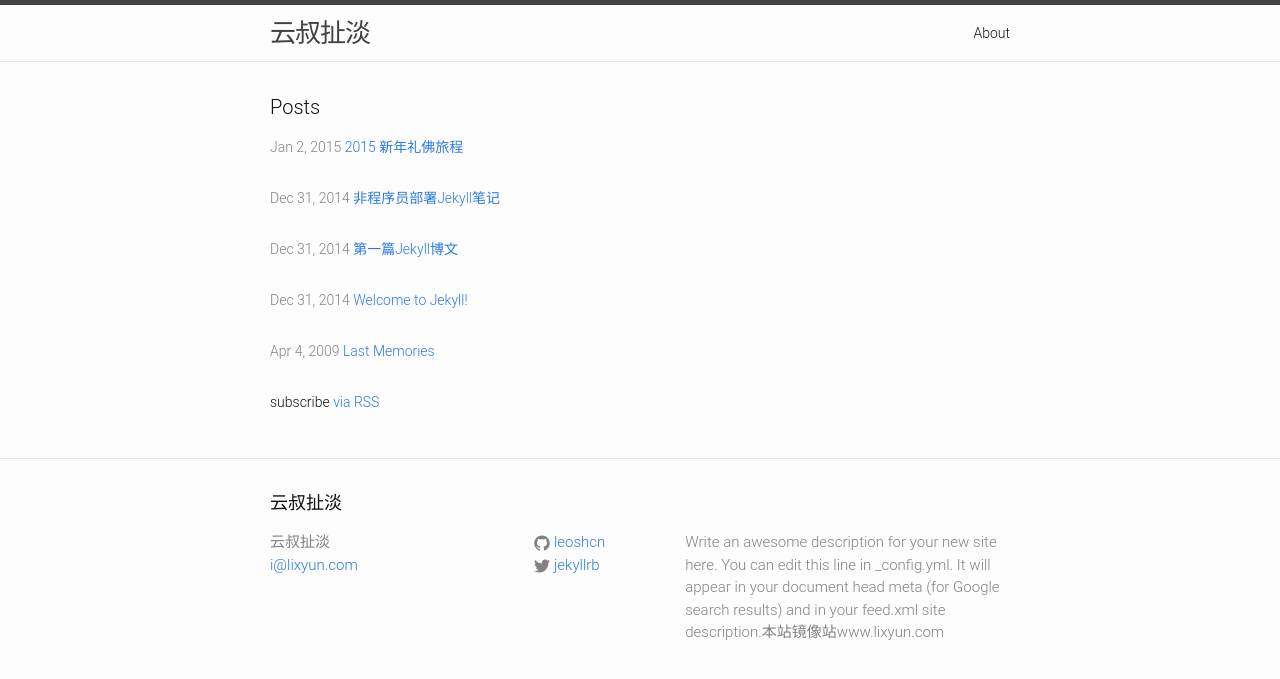
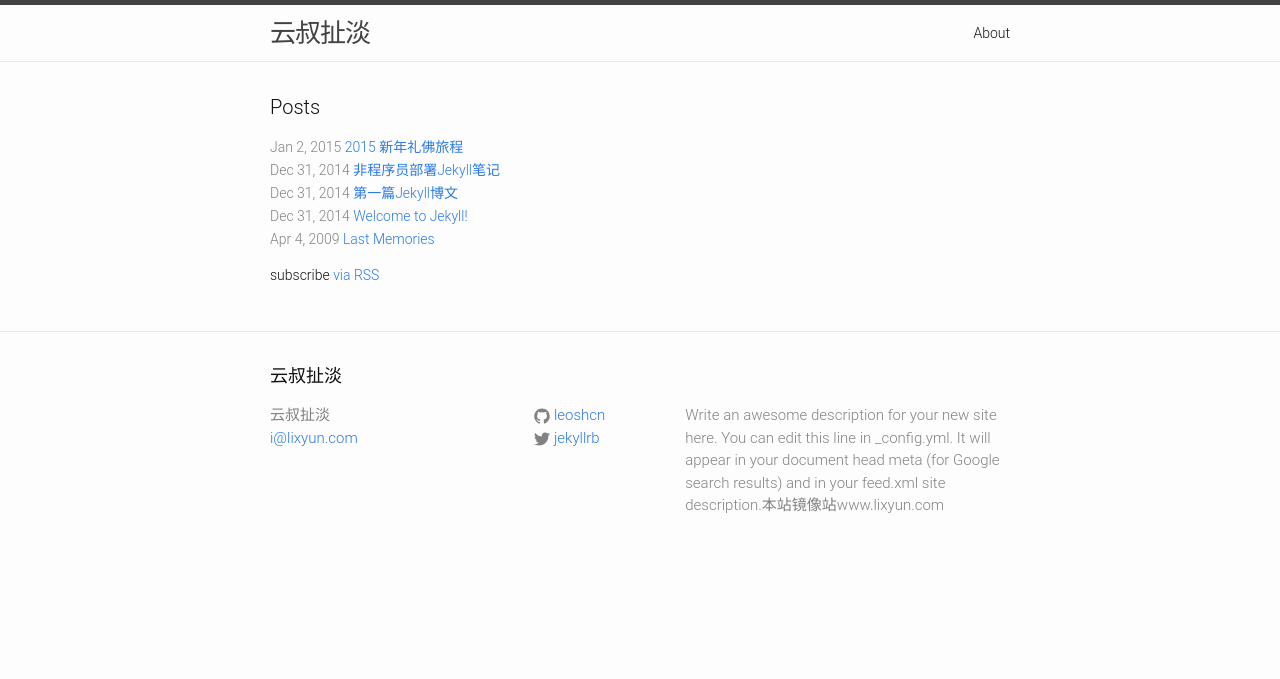
Before and after one commit to leoshcn/leoshcn.github.io, a Jekyll site: the page built from index.html, in a window 1280 px wide. Shown: the top 679 px of the page. Built offline with Jekyll 4.4.1, drawn with Linux system fonts in a browser that asks for light colours.

Commit message:
change layout

```diff
--- a/_sass/_layout.scss
+++ b/_sass/_layout.scss
@@ -174,7 +174,7 @@
     list-style: none;
 
     > li {
-        margin-bottom: $spacing-unit;
+        margin-bottom: 2px;
     }
 }
 
```
